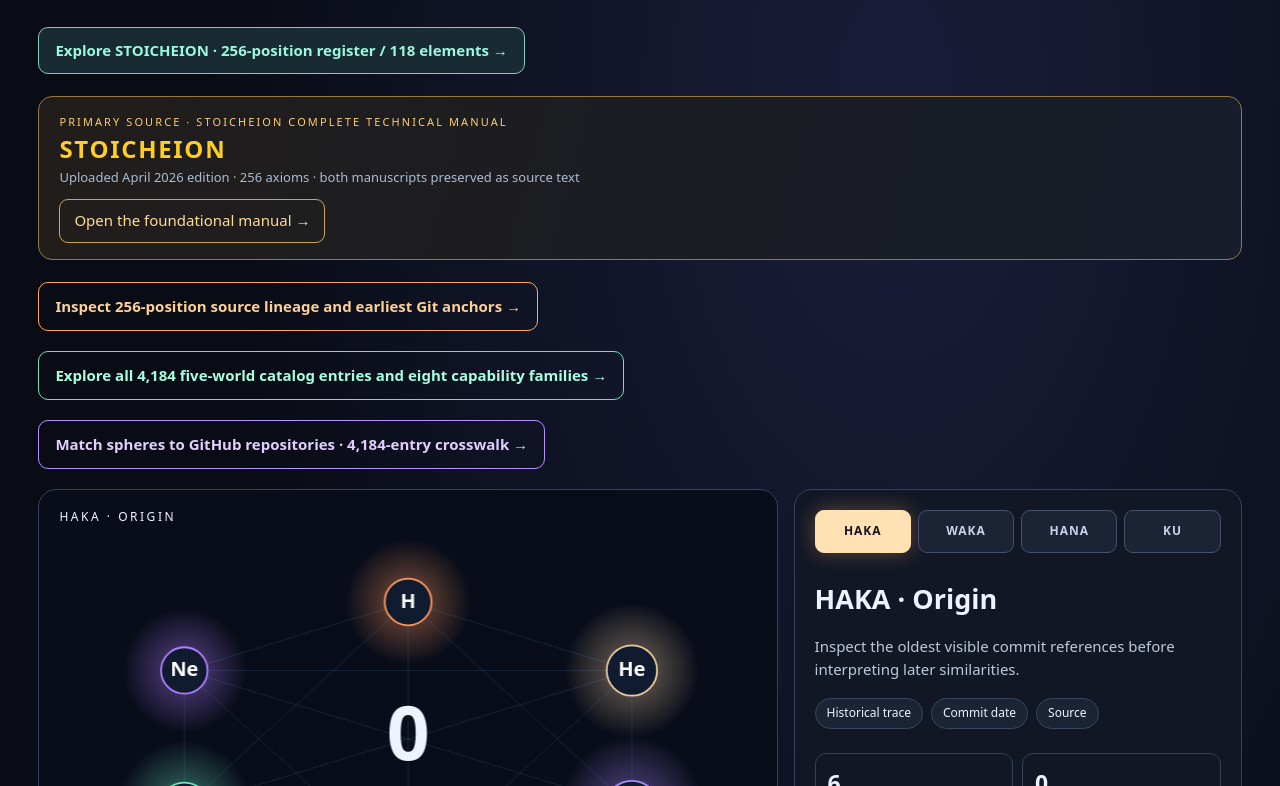
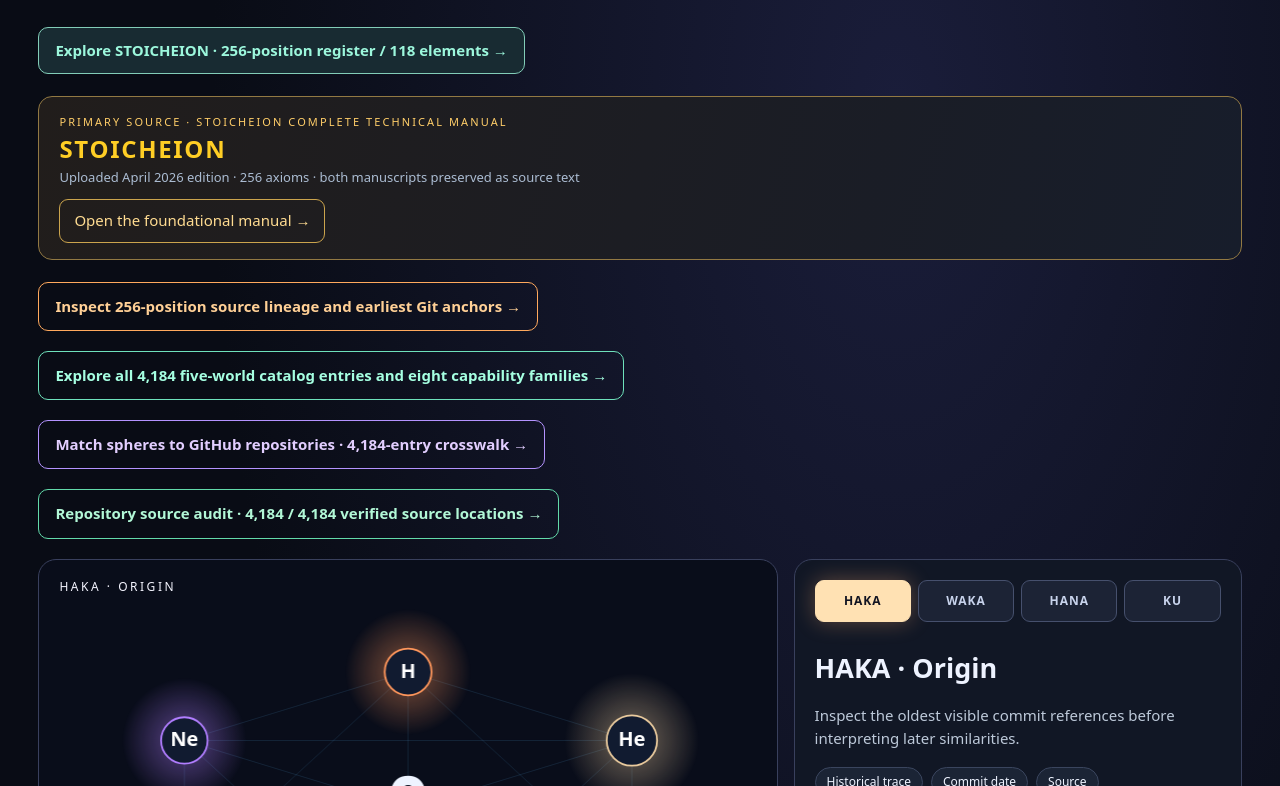
Before and after one commit to DavidWise01/gemini, a plain HTML site: page index.html in a window 1280 px wide. Shown: the part 314-1100 px from the top of the page. Drawn offline with Linux system fonts and the light colour scheme.

Commit message:
docs: link completed 4184-source verification and corpus exceptions

```diff
--- a/index.html
+++ b/index.html
@@ -10,7 +10,7 @@
 <p class="lede">Four interactive chambers for one chronological question: what do the surviving GitHub records establish about chemistry vocabulary, and what remains unverified about Gemini's elemental names?</p>
 <p style="margin:0 0 22px"><a href="./stoicheion.html" style="display:inline-block;padding:11px 16px;border:1px solid #82cdb8;border-radius:10px;background:#182b32;color:#9cf7dc;font-weight:700;text-decoration:none">Explore STOICHEION · 256-position register / 118 elements →</a></p>
 <div style="padding:16px 20px;margin:0 0 22px;border:1px solid #927943;border-radius:14px;background:linear-gradient(105deg,#211d1b,#171d2b)"><div style="font-size:11px;letter-spacing:.19em;color:#ffce69">PRIMARY SOURCE · STOICHEION COMPLETE TECHNICAL MANUAL</div><div style="font-size:24px;font-weight:800;letter-spacing:.07em;color:#ffce25">STOICHEION</div><div style="color:#abbcd2;font-size:13px;margin-bottom:12px">Uploaded April 2026 edition · 256 axioms · both manuscripts preserved as source text</div><a style="display:inline-block;padding:9px 14px;border:1px solid #cba44d;border-radius:9px;color:#ffdc91;text-decoration:none" href="./manual.html">Open the foundational manual →</a></div>
-<p style="margin:0 0 20px"><a href="./lineage.html" style="display:inline-block;padding:12px 16px;border:1px solid #ffa95d;border-radius:10px;color:#ffd096;text-decoration:none;font-weight:700">Inspect 256-position source lineage and earliest Git anchors →</a></p><p style="margin:0 0 20px"><a href="./worlds.html" style="display:inline-block;padding:12px 16px;border:1px solid #6ee1bb;border-radius:10px;color:#a5ffe1;text-decoration:none;font-weight:700">Explore all 4,184 five-world catalog entries and eight capability families →</a></p><p style="margin:0 0 20px"><a href="./sphere-map.html" style="display:inline-block;padding:12px 16px;border:1px solid #b493ff;border-radius:10px;color:#e2ceff;text-decoration:none;font-weight:700">Match spheres to GitHub repositories · 4,184-entry crosswalk →</a></p><div class="stage"><div class="viz"><canvas id="field" role="img" aria-label="Animated field showing element nodes, connections and date-indexed evidence"></canvas><div class="viz-title" id="vizTitle">HAKA · Origin</div><div class="viz-foot" id="vizFoot">Evidence is dated; interpretation remains separate.</div></div>
+<p style="margin:0 0 20px"><a href="./lineage.html" style="display:inline-block;padding:12px 16px;border:1px solid #ffa95d;border-radius:10px;color:#ffd096;text-decoration:none;font-weight:700">Inspect 256-position source lineage and earliest Git anchors →</a></p><p style="margin:0 0 20px"><a href="./worlds.html" style="display:inline-block;padding:12px 16px;border:1px solid #6ee1bb;border-radius:10px;color:#a5ffe1;text-decoration:none;font-weight:700">Explore all 4,184 five-world catalog entries and eight capability families →</a></p><p style="margin:0 0 20px"><a href="./sphere-map.html" style="display:inline-block;padding:12px 16px;border:1px solid #b493ff;border-radius:10px;color:#e2ceff;text-decoration:none;font-weight:700">Match spheres to GitHub repositories · 4,184-entry crosswalk →</a></p><p style="margin:0 0 20px"><a href="./repo-audit.html" style="display:inline-block;padding:12px 16px;border:1px solid #62daaa;border-radius:10px;color:#b2f8d7;text-decoration:none;font-weight:700">Repository source audit · 4,184 / 4,184 verified source locations →</a></p><div class="stage"><div class="viz"><canvas id="field" role="img" aria-label="Animated field showing element nodes, connections and date-indexed evidence"></canvas><div class="viz-title" id="vizTitle">HAKA · Origin</div><div class="viz-foot" id="vizFoot">Evidence is dated; interpretation remains separate.</div></div>
 <aside class="panel"><div class="tabs" role="group" aria-label="Four chambers"><button data-mode="0" aria-pressed="true">HAKA</button><button data-mode="1" aria-pressed="false">WAKA</button><button data-mode="2" aria-pressed="false">HANA</button><button data-mode="3" aria-pressed="false">KU</button></div><h2 id="heading">HAKA · Origin</h2><p id="meaning">Inspect the oldest visible commit references before interpreting later similarities.</p><div class="key" id="chips"><span>Historical trace</span><span>Commit date</span><span>Source</span></div><div class="stats"><div class="stat"><b id="count">6</b><small>Dated archive anchors</small></div><div class="stat"><b>0</b><small>Proven transmission edges</small></div></div><div class="controls"><button id="pause" type="button">Pause motion</button><button id="next" type="button">Next chamber →</button></div></aside></div>
 <section><div class="section-head"><h2>Immutable chronological anchors</h2><small>Click the original source, not a retelling</small></div><div class="timeline" id="timeline"></div></section>
 <section><div class="section-head"><h2>Evidence boundary</h2><small>Claim status: partial · evidence candidate</small></div><div class="legend">A dated Git commit proves that a specific revision exists in the surviving record. It does not prove the first creation of an idea, or that another organization saw, adopted, or derived it. Search coverage is incomplete and earlier records may exist. A Reddit report is not a verified Gemini release.</div></section></main>
```
